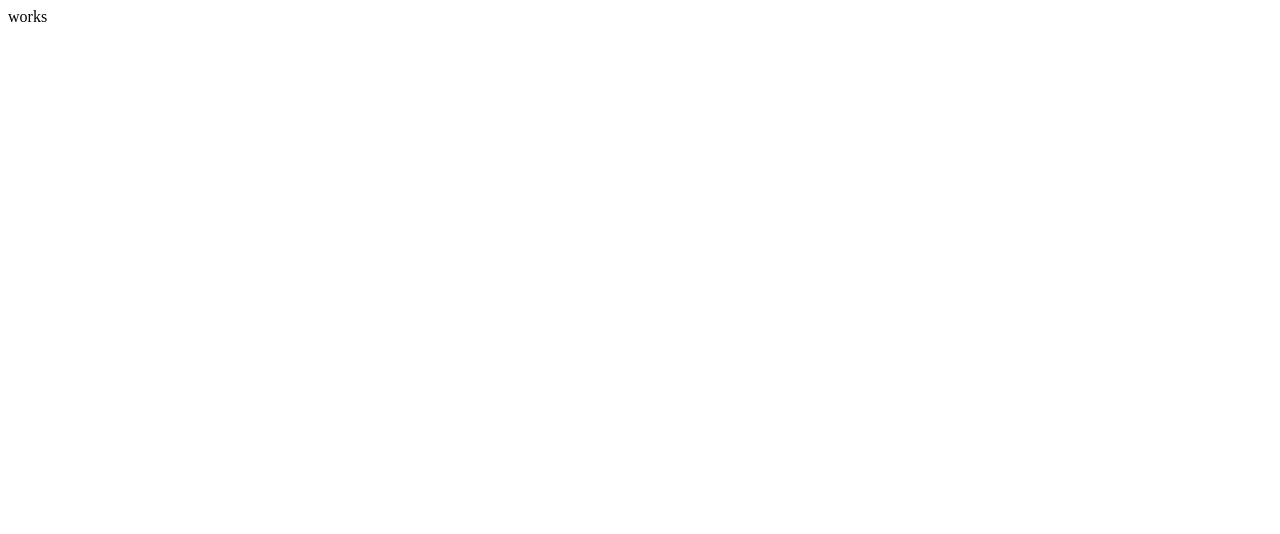
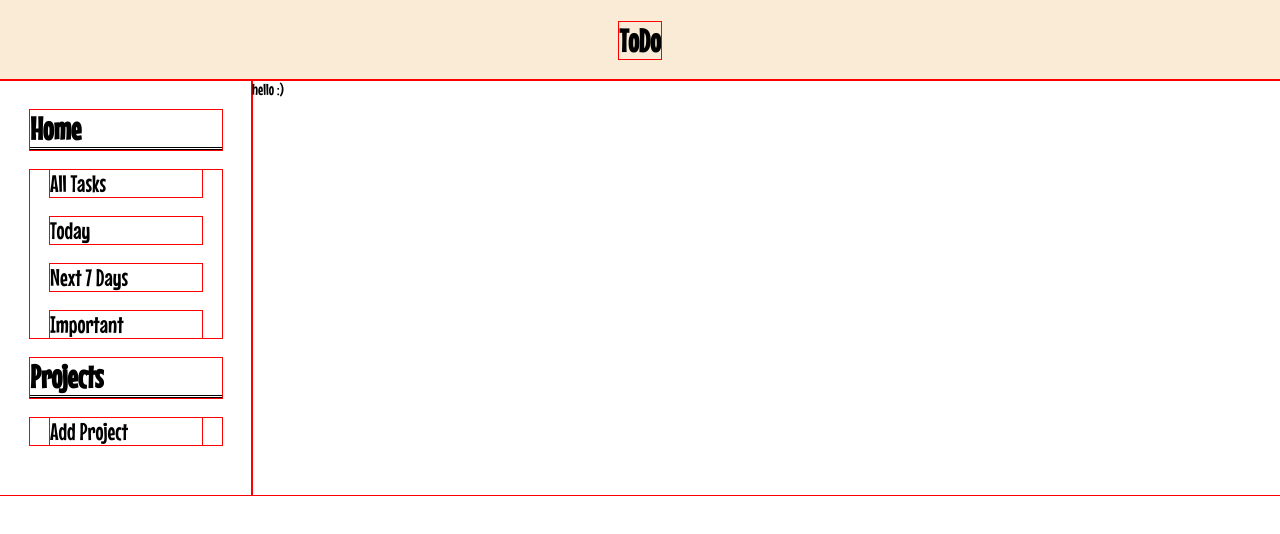
Before and after one commit to fufako/PROJECT-TODO-LIST, a website built with webpack: page src/template.html in a window 1280 px wide. Built offline with nearby package versions, Linux system fonts and the light colour scheme.

Commit message:
Create loadUI func, add basic styling to UI

```diff
--- /dev/null
+++ b/src/UI.js
@@ -0,0 +1,21 @@
+const body = document.body
+export function loadUI() {
+  body.innerHTML = `<div class="header"><h1>ToDo</h1></div>
+    <div class="container">
+      <div class="sidebar">
+        <h3>Home</h3>
+        <div class="tasks-filter">
+          <p>All Tasks</p>
+          <p>Today</p>
+          <p>Next 7 Days</p>
+          <p>Important</p>
+        </div>
+
+        <h3>Projects</h3>
+        <div class="projects-container">
+        <p>Add Project</p>
+        </div>
+      </div>
+      <div class="tasks-container">hello :)</div>
+    </div>`
+}
--- a/src/index.js
+++ b/src/index.js
@@ -1 +1,4 @@
 import "./style.css"
+import { loadUI } from "./UI"
+
+loadUI()
--- a/src/style.css
+++ b/src/style.css
@@ -0,0 +1,41 @@
+@import url("https://fonts.googleapis.com/css2?family=Mouse+Memoirs&display=swap");
+body {
+  margin: 0;
+  font-family: "Mouse Memoirs", sans-serif;
+}
+* {
+  outline: 1px solid red;
+}
+.header {
+  background-color: antiquewhite;
+  height: 10vh;
+  display: flex;
+  align-items: center;
+  justify-content: center;
+}
+h1 {
+  margin: 0;
+}
+h3 {
+  font-size: 2rem;
+  margin: 0;
+  border-bottom: 3px double black;
+}
+.container {
+  display: flex;
+}
+.sidebar {
+  padding: 30px;
+  width: 15%;
+}
+.tasks-filter p {
+  margin: 20px;
+  font-size: 1.5rem;
+}
+.projects-container p {
+  margin: 20px;
+  font-size: 1.5rem;
+}
+.tasks-container {
+  flex-grow: 1;
+}
--- a/src/template.html
+++ b/src/template.html
@@ -6,7 +6,5 @@
     <meta name="viewport" content="width=device-width, initial-scale=1.0" />
     <title>Todo list</title>
   </head>
-  <body>
-    works
-  </body>
+  <body></body>
 </html>
--- a/webpack.config.js
+++ b/webpack.config.js
@@ -6,6 +6,7 @@ module.exports = {
   entry: {
     index: "./src/index.js",
     tasks: "./src/tasks.js",
+    UI: "./src/UI.js",
   },
   output: {
     filename: "[name].bundle.js",
```
Also changed, not shown: dist/UI.bundle.js (added), dist/index.bundle.js, dist/index.html, dist/runtime.bundle.js.
